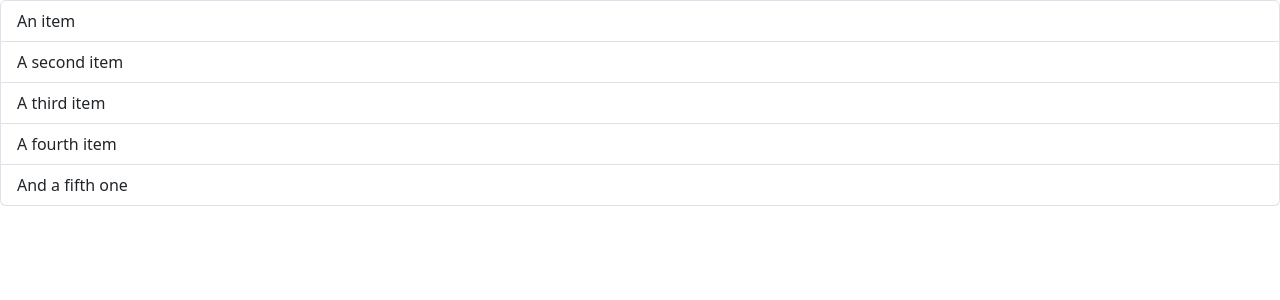
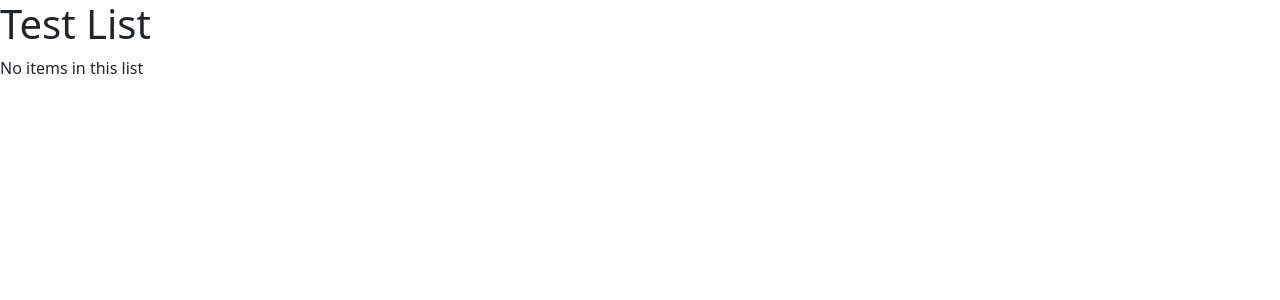
Before and after one commit to folanelfolany/React-Game-Website, a React (Vite) app in the folder game-react-app/: page / in a window 1280 px wide. Shown: the top 300 px of the page. Built offline with nearby package versions, Linux system fonts and the light colour scheme.

Commit message:
Dynamic List Items

```diff
--- a/game-react-app/src/components/ListGroup.tsx
+++ b/game-react-app/src/components/ListGroup.tsx
@@ -1,12 +1,27 @@
+import { Fragment } from "react";
+import "bootstrap/dist/css/bootstrap.css";
+
+//Function to map list items to li element
+
 function ListGroup() {
+  let items = ["Cairo", "Alexandria", "Giza", "Luxor"];
+  items= [];
+
+
   return (
-    <ul className="list-group">
-      <li className="list-group-item">An item</li>
-      <li className="list-group-item">A second item</li>
-      <li className="list-group-item">A third item</li>
-      <li className="list-group-item">A fourth item</li>
-      <li className="list-group-item">And a fifth one</li>
-    </ul>
+    //Add key to each list item so that React can keep track of the items, item
+    //itself is a unique identifier
+    // Braces {} render anything dynamically
+    // If true: "?" , otherwise: ":"
+    <Fragment>
+      <h1>Test List</h1>
+      {items.length === 0 ? <p>No items in this list</p> : null}
+      <ul className="list-group">
+        {items.map((item) => (
+          <li key={item}>{item}</li>
+        ))}
+      </ul>
+    </Fragment>
   );
 }
 
```
